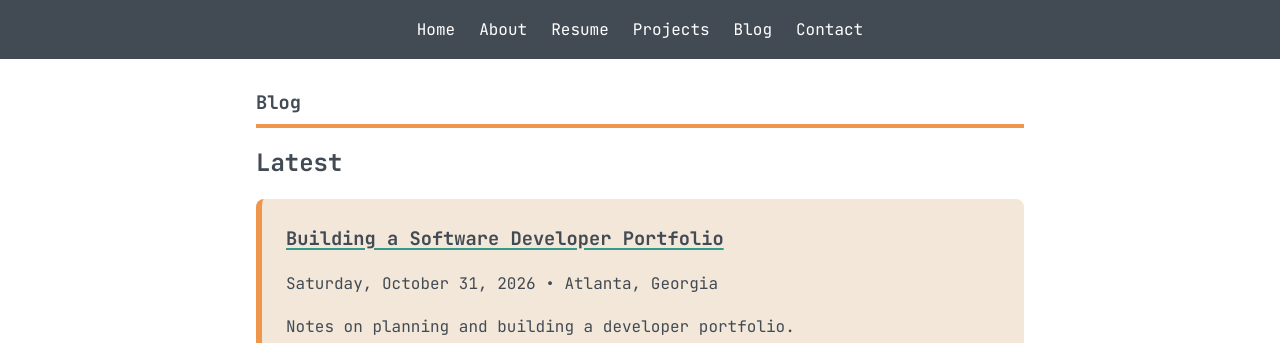
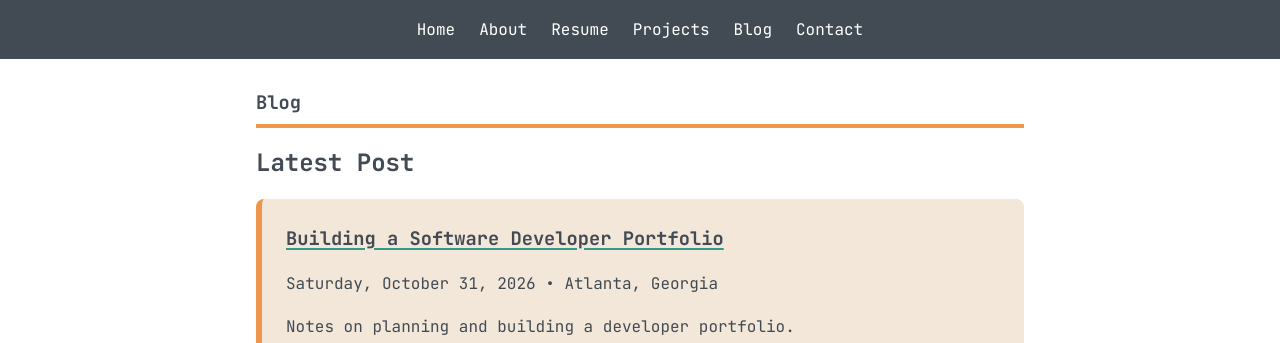
Before and after one commit to 8Bitsian/Resume, a Jekyll site: the page built from pages/blog.md, in a window 1280 px wide. Shown: the top 343 px of the page. Built offline with Jekyll 4.4.1, drawn with Linux system fonts in a browser that asks for light colours.

Commit message:
Change heading from 'Latest' to 'Latest Post'

```diff
--- a/_layouts/blog.html
+++ b/_layouts/blog.html
@@ -5,7 +5,7 @@ layout: default
   <section class="latest-post">
     <h1>{{ page.title }}</h1>
 
-    <h2>Latest</h2>
+    <h2>Latest Post</h2>
     {% assign latest = site.posts | first %}
     {% if latest %}
       <article class="latest-post-card">
```
